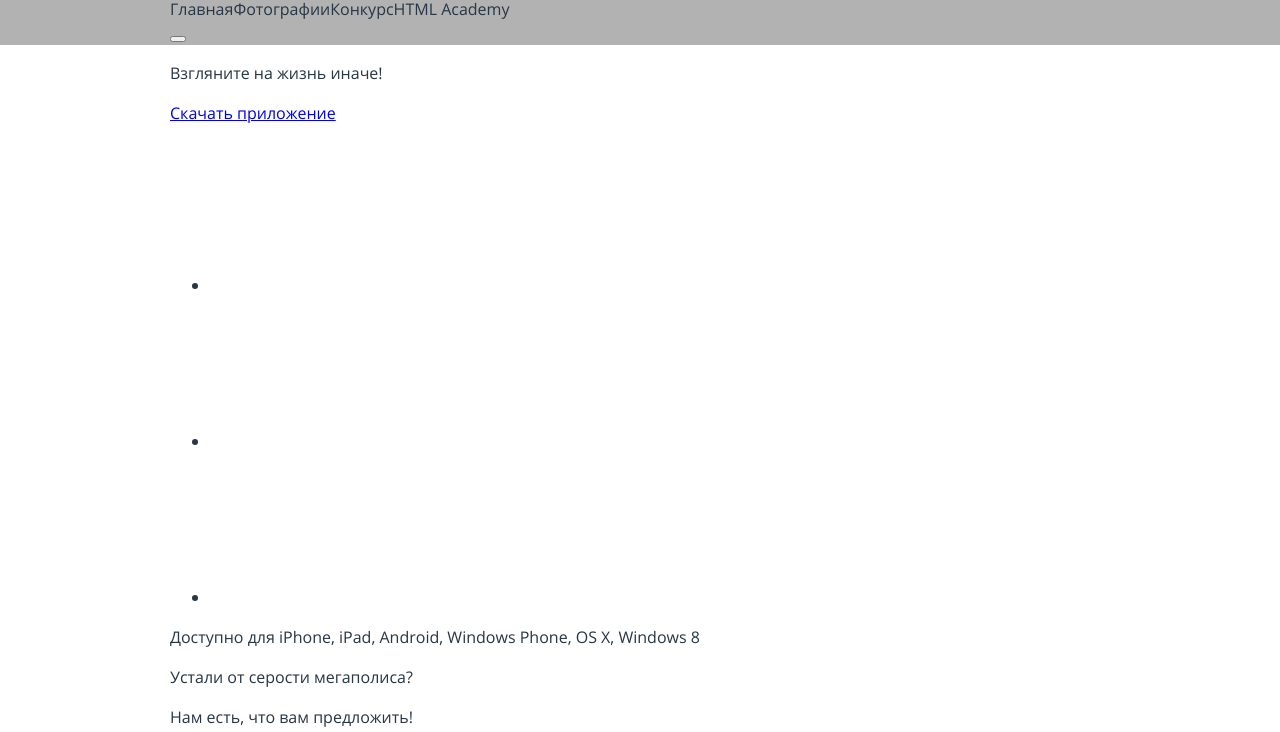
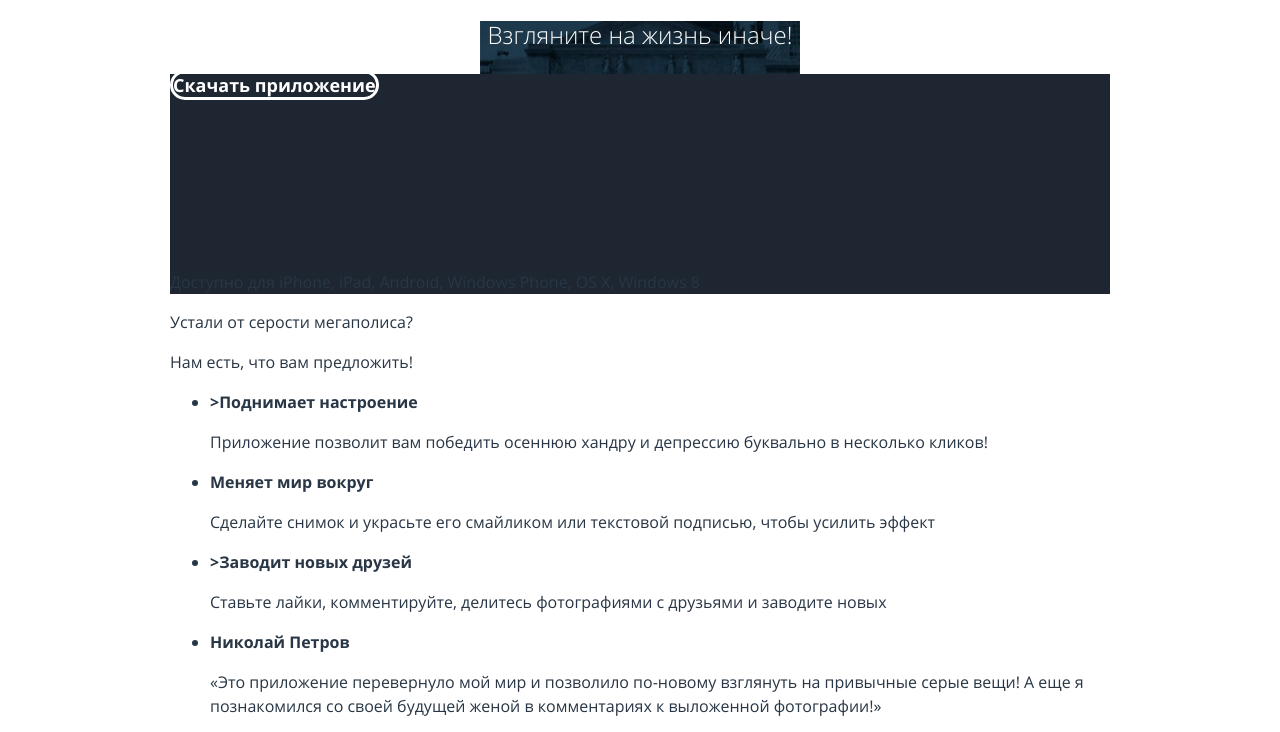
Before and after one commit to bearded-olesh/422285-pink-21, a website: page source/index.html in a window 1280 px wide. Shown: the part 159-891 px from the top of the page. Drawn offline with nearby package versions, Linux system fonts and the light colour scheme; files that its build step writes are made by us from their sources; files whose address does not match are found by name.

Commit message:
Стилизация главной страницы

```diff
--- /dev/null
+++ b/source/less/blocks/hero-description.less
@@ -0,0 +1,15 @@
+.hero-description {
+  background: @bg-hero;
+}
+
+.hero-description__button {
+  font-style: normal;
+  font-weight: bold;
+  font-size: 18px;
+  line-height: 18px;
+  text-align: center;
+  color: @font-on-dark;
+  border: 3px solid @font-on-dark;
+  border-radius: 29px;
+  text-decoration: none;
+}
--- /dev/null
+++ b/source/less/blocks/hero-platforms.less
@@ -0,0 +1,9 @@
+.hero-platforms {
+  display: flex;
+  margin: 0;
+  padding: 0;
+}
+
+.hero-platforms__item {
+  list-style: none;
+}
--- a/source/less/blocks/hero.less
+++ b/source/less/blocks/hero.less
@@ -0,0 +1,12 @@
+.hero {
+  background: url("../../img/back-mobile.png") no-repeat center;
+}
+
+.hero__text {
+  font-style: normal;
+  font-weight: 300;
+  font-size: 24px;
+  line-height: 120%;
+  text-align: center;
+  color: @font-on-dark;
+}
--- a/source/less/blocks/page.less
+++ b/source/less/blocks/page.less
@@ -15,3 +15,8 @@
 .page__header {
   background-color: @bg-header;
 }
+
+.page__header .container {
+  display: flex;
+  justify-content: space-between;
+}
--- a/source/less/global/variables.less
+++ b/source/less/global/variables.less
@@ -1,6 +1,8 @@
 // Colors
 @font-primary: #283645;
 @font-secondary: #D22856;
+@font-on-dark: #ffffff;
 @bg-body: #ffffff;
 @bg-header: rgba(0, 0, 0, 0.3);
 @bg-blocks: #F2F2F2;
+@bg-hero: #1D2631;
--- a/source/less/style.less
+++ b/source/less/style.less
@@ -8,3 +8,6 @@
 @import "blocks/page.less";
 @import "blocks/container.less";
 @import "blocks/main-nav.less";
+@import "blocks/hero.less";
+@import "blocks/hero-description.less";
+@import "blocks/hero-platforms.less";
```
Also changed, not shown: source/img/back-mobile.png (added), 1 other file.
